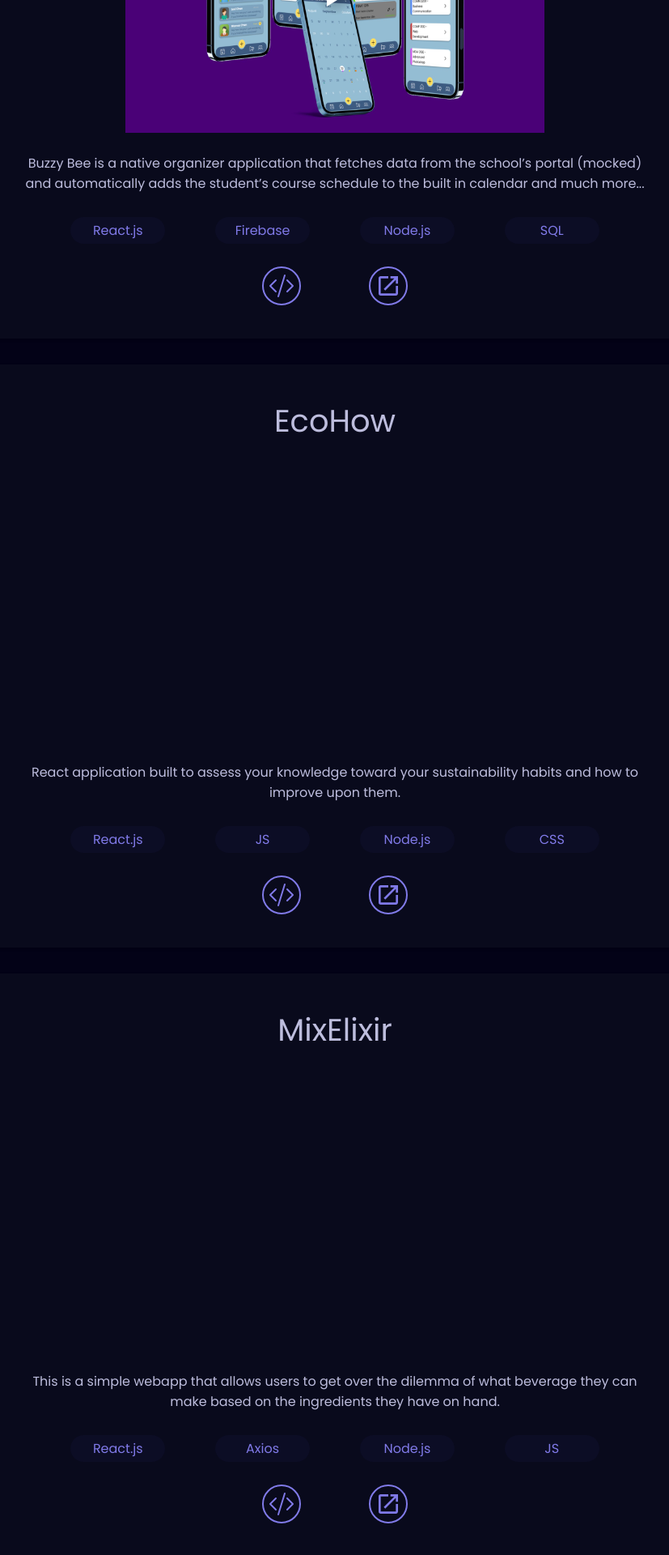
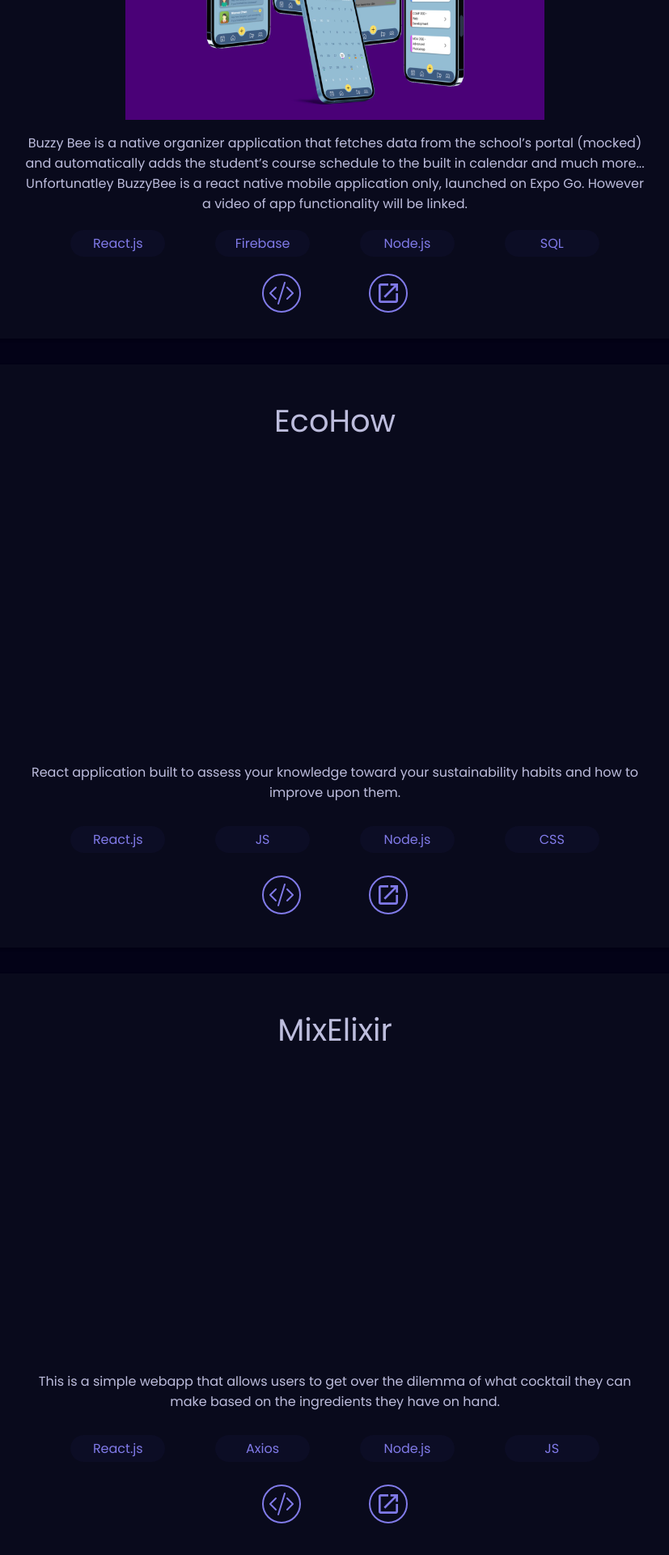
Before and after one commit to nickbarr3160/portfolionickbarr, a Next.js app in the folder nickbarr/: page / in a window 1280 px wide. Shown: the part 1158-3078 px from the top of the page at 81% size, without its empty margins (226-1053 px from the left). Built offline with nearby package versions, Linux system fonts and the light colour scheme; what react-animations would draw is missing.

Commit message:
edited buzzy bee project content

```diff
--- a/nickbarr/data/data.js
+++ b/nickbarr/data/data.js
@@ -13,7 +13,7 @@ export const HeroMessageData =
 export const ProjCardData = [
     {
         projHeading:"BuzzyBee",
-        projDescrip:"Buzzy Bee is a native organizer application that fetches data from the school’s portal (mocked) and automatically adds the student’s course schedule to the built in calendar and much more...",
+        projDescrip:"Buzzy Bee is a native organizer application that fetches data from the school’s portal (mocked) and automatically adds the student’s course schedule to the built in calendar and much more... Unfortunatley BuzzyBee is a react native mobile application only, launched on Expo Go. However a video of app functionality will be linked.",
         tool1:"React.js",
         tool2:"Firebase",
         tool3:"Node.js",
@@ -39,7 +39,7 @@ export const ProjCardData = [
 
     {
         projHeading:"MixElixir",
-        projDescrip:"This is a simple webapp that allows users to get over the dilemma of what beverage they can make based on the ingredients they have on hand.",
+        projDescrip:"This is a simple webapp that allows users to get over the dilemma of what cocktail they can make based on the ingredients they have on hand.",
         tool1:"React.js",
         tool2:"Axios",
         tool3:"Node.js",
@@ -145,7 +145,6 @@ export const imgData = [
     {
       img: '/rolex.jpg',
       title: 'Rolex Watch',
-      author: '@arwinneil',
       rows: 2,
       cols: 2,
     },
```
